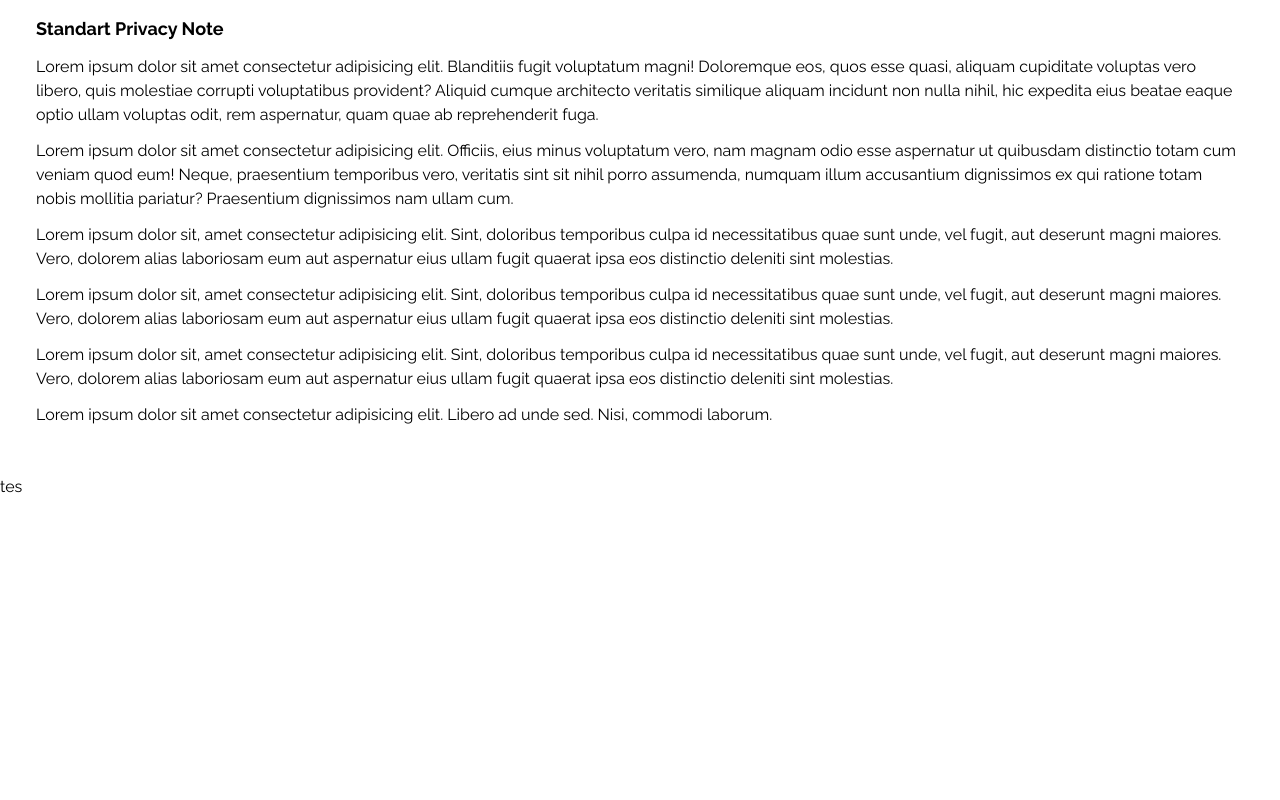
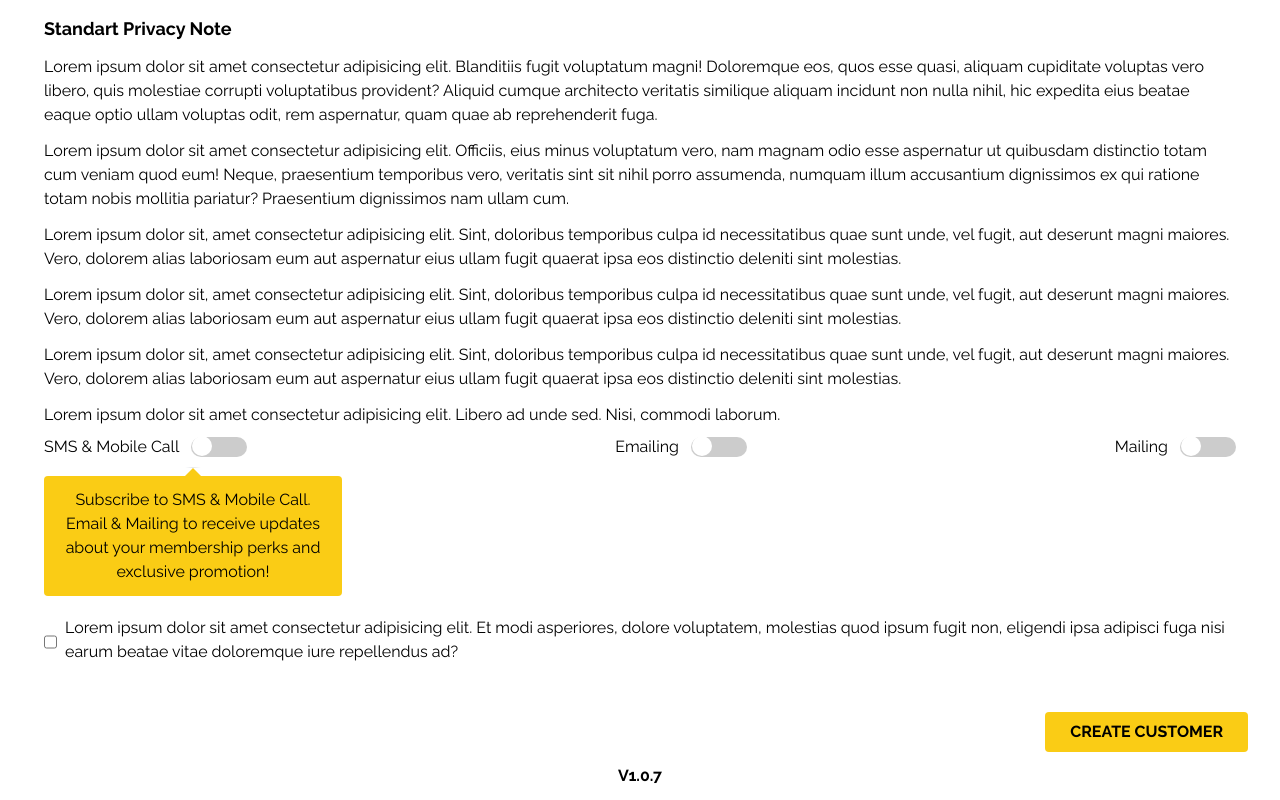
Before and after one commit to edwinsatya/bountie-test, a React (Create React App) app: page / in a window 1280 px wide. Shown: the part 1006-1806 px from the top of the page. Before the commit the page ends 1505 px from the top, so only its background shows below. Built offline with nearby package versions, Linux system fonts and the light colour scheme; no server answers.

Commit message:
form and privacy done

```diff
--- a/src/App.css
+++ b/src/App.css
@@ -2,9 +2,6 @@
 
 .App {
   font-family: "Raleway", sans-serif;
-}
-
-.form-radio {
 }
 
 input[type="radio"]:checked:after {
@@ -17,3 +14,63 @@ input[type="radio"]:checked:after {
   visibility: visible;
   border: 2px solid white;
 }
+
+.switch {
+  position: relative;
+  display: inline-block;
+  width: 56px;
+  height: 20px;
+}
+
+.switch input {
+  opacity: 0;
+  width: 0;
+  height: 0;
+}
+
+.slider {
+  position: absolute;
+  cursor: pointer;
+  top: 0;
+  left: 0;
+  right: 0;
+  bottom: 0;
+  background-color: #ccc;
+  -webkit-transition: 0.4s;
+  transition: 0.4s;
+}
+
+.slider:before {
+  position: absolute;
+  content: "";
+  height: 20px;
+  width: 20px;
+  left: 1px;
+  bottom: 1px;
+  background-color: white;
+  -webkit-transition: 0.4s;
+  transition: 0.4s;
+}
+
+input:checked + .slider {
+  background-color: #2196f3;
+}
+
+input:focus + .slider {
+  box-shadow: 0 0 1px #2196f3;
+}
+
+input:checked + .slider:before {
+  -webkit-transform: translateX(35px);
+  -ms-transform: translateX(35px);
+  transform: translateX(35px);
+}
+
+/* Rounded sliders */
+.slider.round {
+  border-radius: 30px;
+}
+
+.slider.round:before {
+  border-radius: 50%;
+}
--- a/src/App.js
+++ b/src/App.js
@@ -1,6 +1,7 @@
 import { useLayoutEffect } from "react";
 import { useState } from "react";
 import "./App.css";
+import Footer from "./components/Footer";
 import FormGroup from "./components/Form/FormGroup";
 import Header from "./components/Header";
 import Privacy from "./components/Privacy";
@@ -56,12 +57,18 @@ function App() {
     setFormState(newState);
   };
 
+  const submitForm = (e) => {
+    e.preventDefault();
+    console.log(formState);
+  };
+
   return (
     <div className="App">
       <Header />
       <main>
         <TopInfo />
-        <form>
+        <div className="px-3 lg:px-5">
+          <form onSubmit={submitForm}>
             <FormGroup
               setFormState={handleChangeState}
               dataFormState={formState}
@@ -69,9 +76,15 @@ function App() {
             />
 
             <Privacy />
+            <div className="px-3 flex lg:justify-end">
+              <button className="bg-yellow-400 w-full lg:w-2/12 p-2 rounded text-center flex justify-center items-center font-bold">
+                CREATE CUSTOMER
+              </button>
+            </div>
           </form>
+        </div>
       </main>
-      <button onClick={() => console.log(formState)}>tes</button>
+      <Footer title="V1.0.7" />
     </div>
   );
 }
--- /dev/null
+++ b/src/components/Footer.js
@@ -0,0 +1,5 @@
+const Footer = ({ title }) => {
+  return <footer className="w-full text-center my-3 font-bold">{title}</footer>;
+};
+
+export default Footer;
--- a/src/components/Form/FormGroup.js
+++ b/src/components/Form/FormGroup.js
@@ -58,7 +58,7 @@ const FormGroup = ({ setFormState, dataFormState, dataCountries }) => {
   };
 
   return (
-    <div className="px-3 py-6">
+    <div className="py-6">
       <div>
         <TitleForm title="Create New Account" />
         <div className="p-3 lg:p-5">
@@ -171,7 +171,7 @@ const FormGroup = ({ setFormState, dataFormState, dataCountries }) => {
                 onChange={(e) =>
                   setFormState({
                     field: "country",
-                    value: e,
+                    value: e.target.value,
                   })
                 }
                 options={computeListCountry()}
@@ -223,7 +223,7 @@ const FormGroup = ({ setFormState, dataFormState, dataCountries }) => {
                   onChange={(e) =>
                     setFormState({
                       field: "date",
-                      value: e,
+                      value: e.target.value,
                     })
                   }
                   options={getDate()}
@@ -239,7 +239,7 @@ const FormGroup = ({ setFormState, dataFormState, dataCountries }) => {
                 className="p-2"
                 onChange={(e) =>
                   setFormState({
-                    field: "date",
+                    field: "month",
                     value: e,
                   })
                 }
@@ -254,7 +254,7 @@ const FormGroup = ({ setFormState, dataFormState, dataCountries }) => {
                 className="p-2"
                 onChange={(e) =>
                   setFormState({
-                    field: "date",
+                    field: "year",
                     value: e,
                   })
                 }
--- a/src/components/Form/Input/InputText.js
+++ b/src/components/Form/Input/InputText.js
@@ -14,6 +14,7 @@ const InputText = ({
       disabled={disabled}
       required={required}
       type={type || "text"}
+      min={0}
       className={`${className} ${
         disabled && "bg-gray-200"
       } border border-gray-400 w-full p-2 focus:border-gray-500 outline-none`}
--- a/src/components/Privacy.js
+++ b/src/components/Privacy.js
@@ -1,12 +1,14 @@
 import TitleForm from "./Form/TitleForm";
+import SwitchToggle from "./SwitchToggle";
+import Tooltip from "./Tooltip";
 
 const Privacy = () => {
   return (
-    <div className="px-3 py-6">
+    <div className="py-6">
       <div className="p-3 lg:p-6">
         <TitleForm title="Standart Privacy Note" />
         <div>
-          <p className="mt-3">
+          <p className="mt-3 text-sm lg:text-base">
             Lorem ipsum dolor sit amet consectetur adipisicing elit. Blanditiis
             fugit voluptatum magni! Doloremque eos, quos esse quasi, aliquam
             cupiditate voluptas vero libero, quis molestiae corrupti
@@ -16,7 +18,7 @@ const Privacy = () => {
             reprehenderit fuga.
           </p>
 
-          <p className="mt-3">
+          <p className="mt-3 text-sm lg:text-base">
             Lorem ipsum dolor sit amet consectetur adipisicing elit. Officiis,
             eius minus voluptatum vero, nam magnam odio esse aspernatur ut
             quibusdam distinctio totam cum veniam quod eum! Neque, praesentium
@@ -25,7 +27,7 @@ const Privacy = () => {
             pariatur? Praesentium dignissimos nam ullam cum.
           </p>
 
-          <p className="mt-3">
+          <p className="mt-3 text-sm lg:text-base">
             Lorem ipsum dolor sit, amet consectetur adipisicing elit. Sint,
             doloribus temporibus culpa id necessitatibus quae sunt unde, vel
             fugit, aut deserunt magni maiores. Vero, dolorem alias laboriosam
@@ -33,7 +35,7 @@ const Privacy = () => {
             deleniti sint molestias.
           </p>
 
-          <p className="mt-3">
+          <p className="mt-3 text-sm lg:text-base">
             Lorem ipsum dolor sit, amet consectetur adipisicing elit. Sint,
             doloribus temporibus culpa id necessitatibus quae sunt unde, vel
             fugit, aut deserunt magni maiores. Vero, dolorem alias laboriosam
@@ -41,7 +43,7 @@ const Privacy = () => {
             deleniti sint molestias.
           </p>
 
-          <p className="mt-3">
+          <p className="mt-3 text-sm lg:text-base">
             Lorem ipsum dolor sit, amet consectetur adipisicing elit. Sint,
             doloribus temporibus culpa id necessitatibus quae sunt unde, vel
             fugit, aut deserunt magni maiores. Vero, dolorem alias laboriosam
@@ -49,9 +51,46 @@ const Privacy = () => {
             deleniti sint molestias.
           </p>
 
-          <p className="mt-3">
+          <p className="mt-3 text-sm lg:text-base">
             Lorem ipsum dolor sit amet consectetur adipisicing elit. Libero ad
             unde sed. Nisi, commodi laborum.
+          </p>
+        </div>
+
+        <div className="flex flex-col lg:flex-row lg:justify-between">
+          <div className="flex mt-2 items-center">
+            <div className="w-40 lg:w-auto">
+              <p className="mr-3 text-sm lg:text-base">SMS & Mobile Call</p>
+            </div>
+            <SwitchToggle />
+          </div>
+
+          <div className="flex mt-2 items-center">
+            <div className="w-40 lg:w-auto">
+              <p className="mr-3 text-sm lg:text-base">Emailing</p>
+            </div>
+            <SwitchToggle />
+          </div>
+
+          <div className="flex mt-2 items-center">
+            <div className="w-40 lg:w-auto">
+              <p className="mr-3 text-sm lg:text-base">Mailing</p>
+            </div>
+            <SwitchToggle />
+          </div>
+        </div>
+
+        <div className="lg:w-3/12">
+          <Tooltip title="Subscribe to SMS & Mobile Call. Email & Mailing to receive updates about your membership perks and exclusive promotion!" />
+        </div>
+
+        <div className="flex flex-row mt-5">
+          <input type="checkbox" className="mt-1" />
+          <p className="ml-2 mt-0 text-sm lg:text-base">
+            Lorem ipsum dolor sit amet consectetur adipisicing elit. Et modi
+            asperiores, dolore voluptatem, molestias quod ipsum fugit non,
+            eligendi ipsa adipisci fuga nisi earum beatae vitae doloremque iure
+            repellendus ad?
           </p>
         </div>
       </div>
--- /dev/null
+++ b/src/components/SwitchToggle.js
@@ -0,0 +1,10 @@
+const SwitchToggle = () => {
+  return (
+    <label className="switch w-10 h-5">
+      <input type="checkbox" />
+      <span className="slider round"></span>
+    </label>
+  );
+};
+
+export default SwitchToggle;
```
Lines whose indentation alone changed are shown as unchanged.
